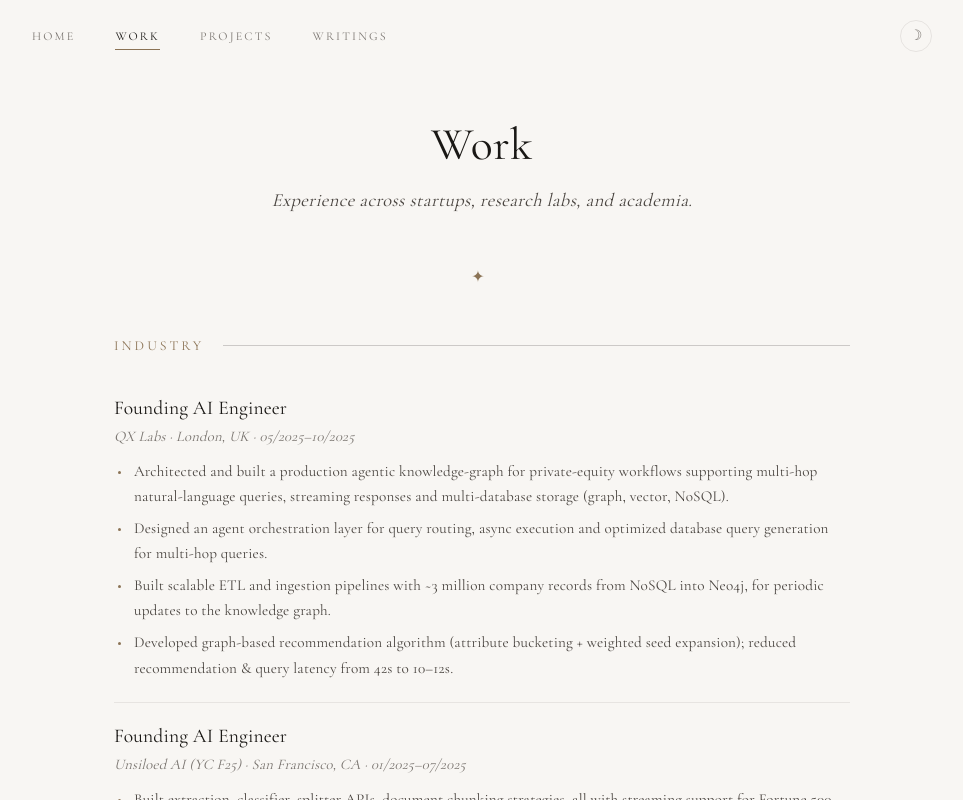
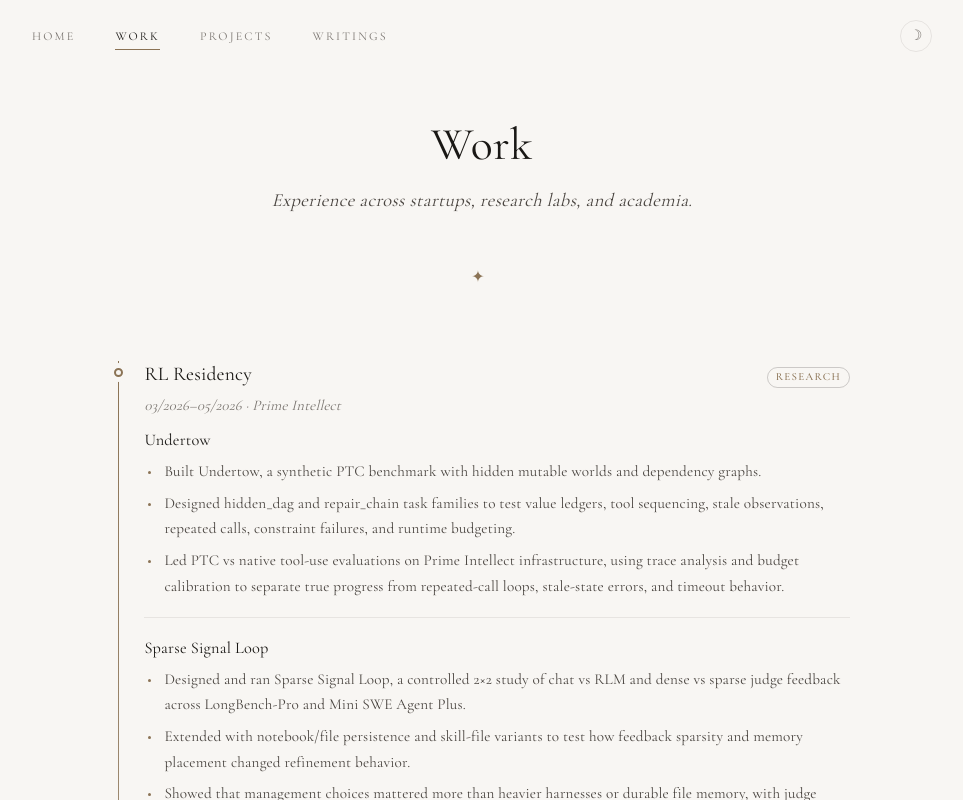
Before and after one commit to stochi0/personal-page, a Next.js app: page /work in a window 1280 px wide. Shown: the top 800 px of the page, without its empty margins (158-1121 px from the left). Built offline with nearby package versions, Linux system fonts and the light colour scheme.

Commit message:
Enhance ExperienceList component with timeline sorting and improved styling; add experience category display and refactor item rendering.

```diff
--- a/src/components/content/ExperienceList.tsx
+++ b/src/components/content/ExperienceList.tsx
@@ -1,22 +1,47 @@
 import type { WorkItem, WorkSection } from "@/content";
-import {
-  EditorialChapter,
-  EditorialChapterHeader,
-  EditorialDetails,
-  EditorialList,
-  EditorialRow,
-} from "./EditorialList";
+import { EditorialDetails, EditorialList, EditorialRow } from "./EditorialList";
 
 type ExperienceListProps = {
   sections: readonly WorkSection[];
 };
 
-function ExperienceItem({ item }: { item: WorkItem }) {
-  const meta = [item.company, item.location, item.date].filter(Boolean).join(" · ");
+type TimelineWorkItem = WorkItem & {
+  category: string;
+};
+
+function parseMonthYear(value: string | undefined) {
+  const match = value?.match(/(\d{2})\/(\d{4})/);
+  if (!match) return 0;
+
+  const [, month, year] = match;
+  return Number(year) * 12 + Number(month);
+}
+
+function sortByTimeline(a: TimelineWorkItem, b: TimelineWorkItem) {
+  const aDates = a.date.match(/\d{2}\/\d{4}/g) ?? [];
+  const bDates = b.date.match(/\d{2}\/\d{4}/g) ?? [];
+  const aEnd = parseMonthYear(aDates.at(-1));
+  const bEnd = parseMonthYear(bDates.at(-1));
+  const aStart = parseMonthYear(aDates[0]);
+  const bStart = parseMonthYear(bDates[0]);
+
+  return bEnd - aEnd || bStart - aStart || a.title.localeCompare(b.title);
+}
+
+function ExperienceItem({ item }: { item: TimelineWorkItem }) {
+  const meta = [item.date, item.company, item.location]
+    .filter(Boolean)
+    .join(" · ");
   const hasProjects = item.projects && item.projects.length > 0;
 
   return (
-    <EditorialRow title={item.title} meta={meta}>
+    <div className="experience-timeline-item">
+      <span className="experience-timeline-marker" aria-hidden="true" />
+      <EditorialRow
+        title={item.title}
+        meta={meta}
+        action={<span className="experience-category">{item.category}</span>}
+      >
         {hasProjects ? (
           <div className="editorial-projects">
             {item.projects!.map((project) => (
@@ -30,22 +55,30 @@ function ExperienceItem({ item }: { item: WorkItem }) {
           <EditorialDetails items={item.description} />
         )}
       </EditorialRow>
+    </div>
   );
 }
 
 export function ExperienceList({ sections }: ExperienceListProps) {
+  const timelineItems = sections
+    .flatMap((section) =>
+      section.items.map((item) => ({
+        ...item,
+        category: section.title,
+      })),
+    )
+    .sort(sortByTimeline);
+
   return (
     <section id="work-list" className="section">
-      {sections.map((section) => (
-        <EditorialChapter key={section.title}>
-          <EditorialChapterHeader>{section.title}</EditorialChapterHeader>
-          <EditorialList>
-            {section.items.map((item) => (
-              <ExperienceItem key={`${item.company}-${item.title}-${item.date}`} item={item} />
+      <EditorialList className="experience-timeline">
+        {timelineItems.map((item) => (
+          <ExperienceItem
+            key={`${item.company}-${item.title}-${item.date}`}
+            item={item}
+          />
         ))}
       </EditorialList>
-        </EditorialChapter>
-      ))}
     </section>
   );
 }
--- a/src/styles/page-structure.css
+++ b/src/styles/page-structure.css
@@ -310,6 +310,66 @@
 }
 
 /* ========================================
+   EXPERIENCE TIMELINE
+   ======================================== */
+
+.experience-timeline {
+  position: relative;
+  padding-left: 1.55rem;
+}
+
+.experience-timeline::before {
+  content: "";
+  position: absolute;
+  left: 0.23rem;
+  top: 1.4rem;
+  bottom: 1.4rem;
+  width: 1px;
+  background: linear-gradient(to bottom, var(--accent), var(--border-color));
+}
+
+.experience-timeline-item {
+  position: relative;
+}
+
+.experience-timeline-marker {
+  position: absolute;
+  left: -1.55rem;
+  top: 1.82rem;
+  z-index: 1;
+  width: 0.58rem;
+  height: 0.58rem;
+  border: 2px solid var(--accent);
+  border-radius: 999px;
+  background: var(--bg-primary);
+  box-shadow: 0 0 0 5px var(--bg-primary);
+}
+
+.experience-timeline .editorial-row {
+  padding-left: 0.35rem;
+}
+
+.experience-timeline .editorial-row:hover {
+  padding-left: 0.7rem;
+}
+
+.experience-category {
+  display: inline-flex;
+  align-items: center;
+  border: 1px solid var(--border-hover);
+  border-radius: 999px;
+  padding: 0.16rem 0.5rem;
+  color: var(--accent);
+  font-size: 0.68rem;
+  font-style: normal;
+  font-weight: 500;
+  letter-spacing: 0.12em;
+  line-height: 1.25;
+  text-transform: uppercase;
+  white-space: nowrap;
+}
+
+/* ========================================
    HOME HIGHLIGHT POINTS
    ======================================== */
 
@@ -456,6 +516,28 @@
     padding-left: 0;
   }
 
+  .experience-timeline {
+    padding-left: 1.25rem;
+  }
+
+  .experience-timeline::before {
+    left: 0.17rem;
+  }
+
+  .experience-timeline-marker {
+    left: -1.25rem;
+    top: 1.58rem;
+  }
+
+  .experience-timeline .editorial-row,
+  .experience-timeline .editorial-row:hover {
+    padding-left: 0.15rem;
+  }
+
+  .experience-category {
+    margin-top: 0.08rem;
+  }
+
   .highlight-point-row,
   .programs-row,
   .music-point-row {
```
Lines whose indentation alone changed are shown as unchanged.
